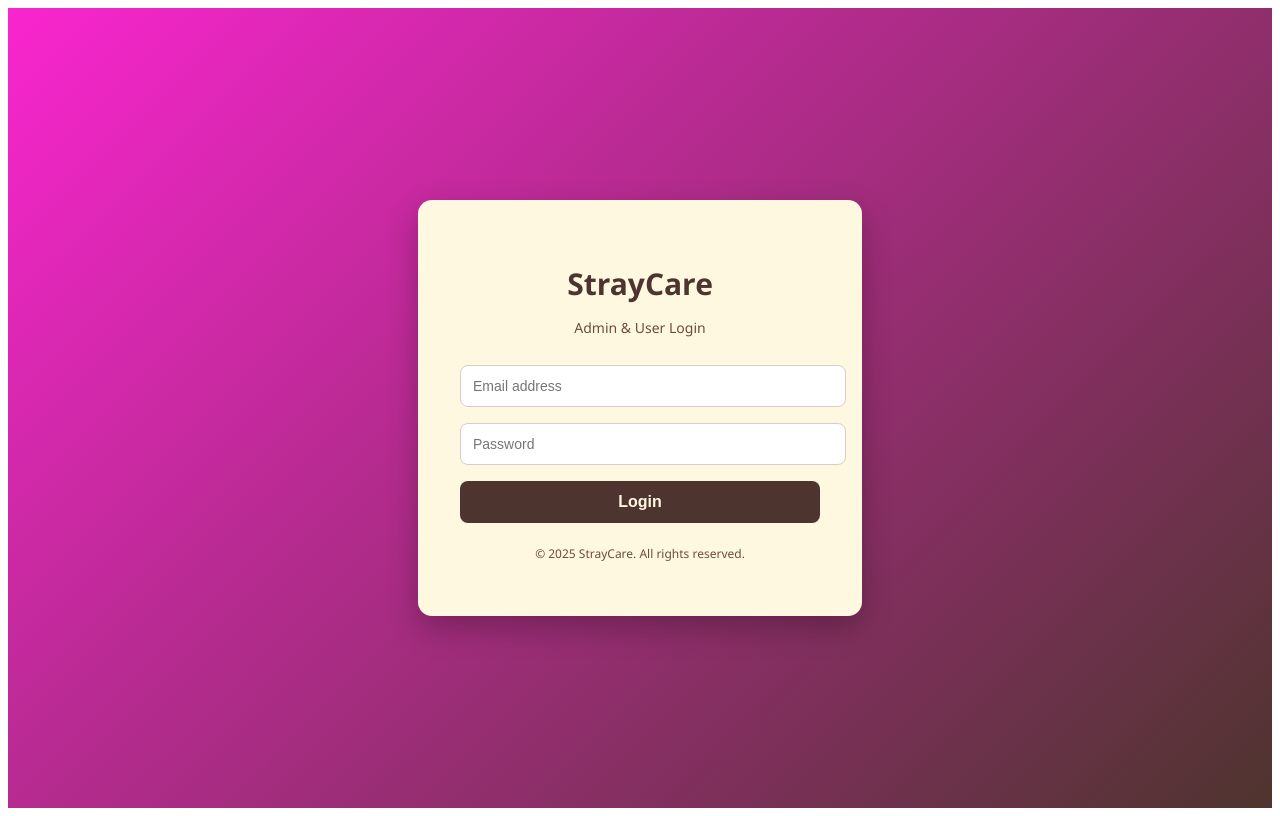
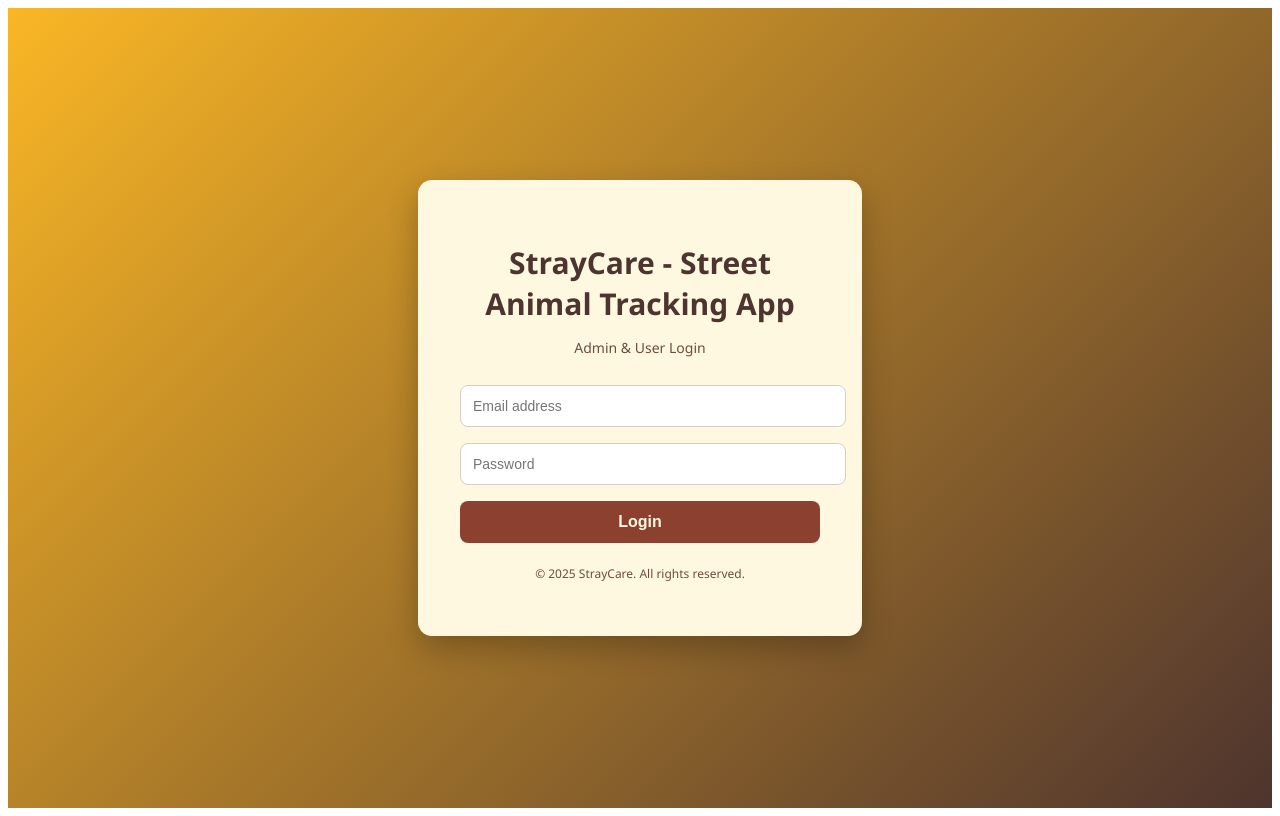
Before and after one commit to TeamTechForge/straycare-frontend-web, a React (Vite) app: page / in a window 1280 px wide. Built offline with nearby package versions, Linux system fonts and the light colour scheme.

Commit message:
Test auto  deploy2

```diff
--- a/src/pages/Login.css
+++ b/src/pages/Login.css
@@ -3,7 +3,7 @@
   display: flex;
   justify-content: center;
   align-items: center;
-  background: linear-gradient(135deg, #f925cf, #4e342e);
+  background: linear-gradient(135deg, #f9b625, #4e342e);
   font-family: "Segoe UI", Tahoma, Geneva, Verdana, sans-serif;
 }
 
@@ -47,7 +47,7 @@
 .login-form button {
   width: 100%;
   padding: 12px;
-  background-color: #4e342e;
+  background-color: #8c4130;
   color: #fff8e1;
   border: none;
   border-radius: 8px;
--- a/src/pages/login.jsx
+++ b/src/pages/login.jsx
@@ -4,7 +4,7 @@ function Login() {
   return (
     <div className="login-container">
       <div className="login-card">
-        <h1 className="title">StrayCare</h1>
+        <h1 className="title">StrayCare - Street Animal Tracking App</h1>
         <p className="subtitle">Admin & User Login</p>
 
         <form className="login-form">
```
